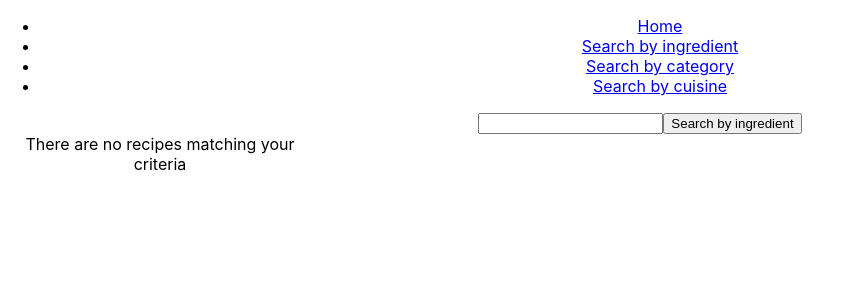
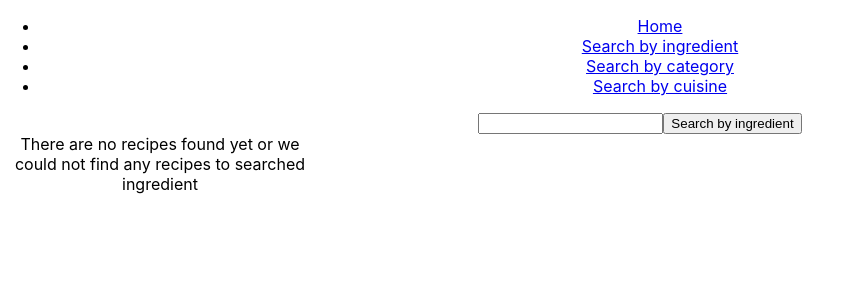
Before and after one commit to cichyadam/react-final, a React (Create React App) app in the folder client/: page /ingredient in a window 1280 px wide. Shown: the top 300 px of the page, without its empty margins (0-850 px from the left). Built offline with nearby package versions, Linux system fonts and the light colour scheme.

Commit message:
handle error if search is based on non existing ingredient

```diff
--- a/client/src/components/ListOfIngredients/ListOfIngredients.js
+++ b/client/src/components/ListOfIngredients/ListOfIngredients.js
@@ -17,12 +17,7 @@ const ListOfIngredients = () => {
             console.log(err.message);
         }
     };
-    if(searchedIngredientRecipes === null){
-        return (
-            <div>Any recipes found related to searched ingredient</div>
-        );
 
-    }
     return (
         <div>
             <form
@@ -40,6 +35,7 @@ const ListOfIngredients = () => {
                 }}
             >
                 {(searchedIngredientRecipes.length !== 0
+                    && searchedIngredientRecipes.meals !== null
                     && searchedIngredientRecipes.meals.map((recipe) => (
                         <div key={recipe.idMeal} id={recipe.idMeal}>
                             <img
@@ -56,7 +52,7 @@ const ListOfIngredients = () => {
                         </div>
                     ))
                 ) || (
-                    <div>There are no recipes matching your criteria</div>
+                    <div>There are no recipes found yet or we could not find any recipes to searched ingredient</div>
                 )}
             </div>
         </div>
```
